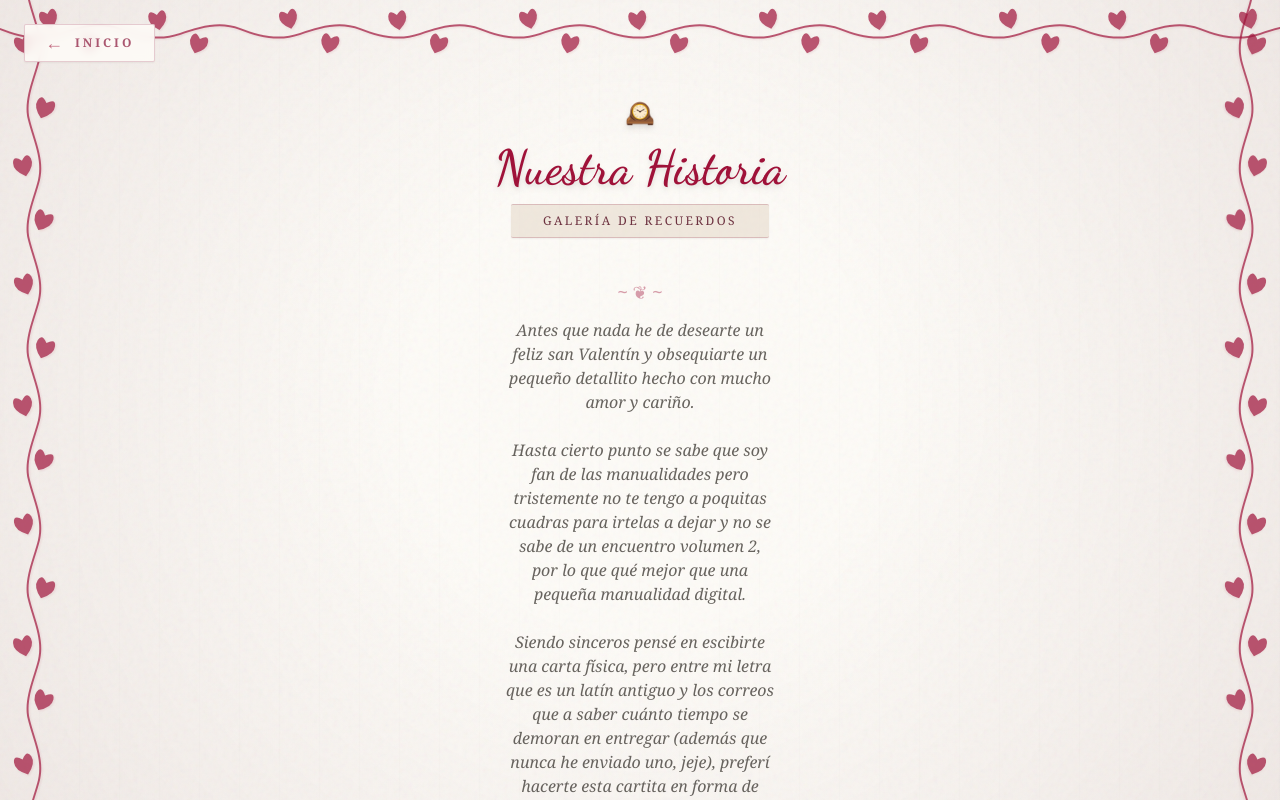
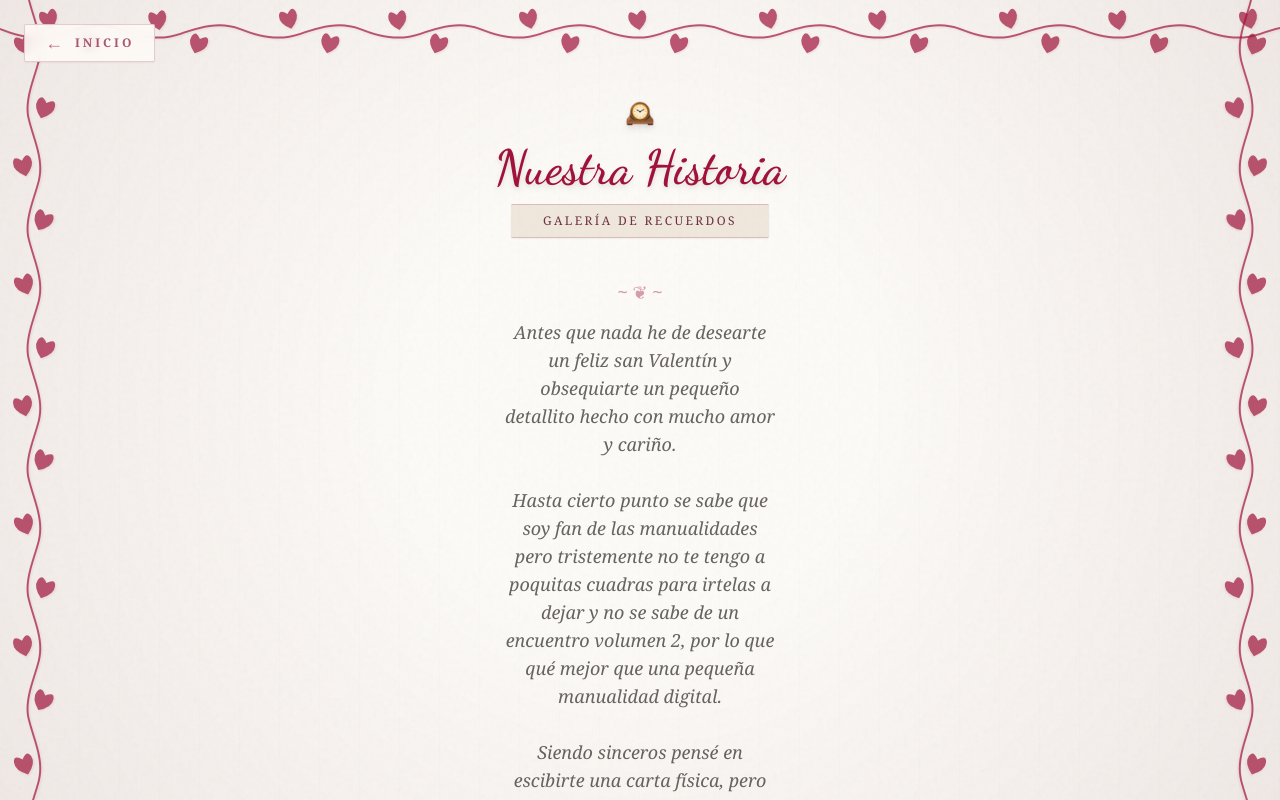
Before and after one commit to ErickBeLike/14th-letter-a, an Angular app: page /gallery in a window 1280 px wide. Shown: the top 800 px of the page. Built offline with nearby package versions, Linux system fonts and the light colour scheme.

Commit message:
Cosito 11

```diff
--- a/src/app/pages/gallery/gallery.component.html
+++ b/src/app/pages/gallery/gallery.component.html
@@ -41,7 +41,7 @@
 
     <section class="relative z-10 max-w-xs mx-auto px-6 mt-6 mb-4 text-center animate-fade-in-up delay-300">
         <div class="text-rose-800/40 text-lg mb-3">~ ❦ ~</div>
-        <div class="font-serif text-stone-600 italic text-sm md:text-base leading-relaxed opacity-90">
+        <div class="font-serif text-stone-600 italic text-base md:text-lg leading-relaxed opacity-90">
             Antes que nada he de desearte un feliz san Valentín y obsequiarte un pequeño detallito hecho con mucho amor
             y cariño.
             <br> <br>
```
